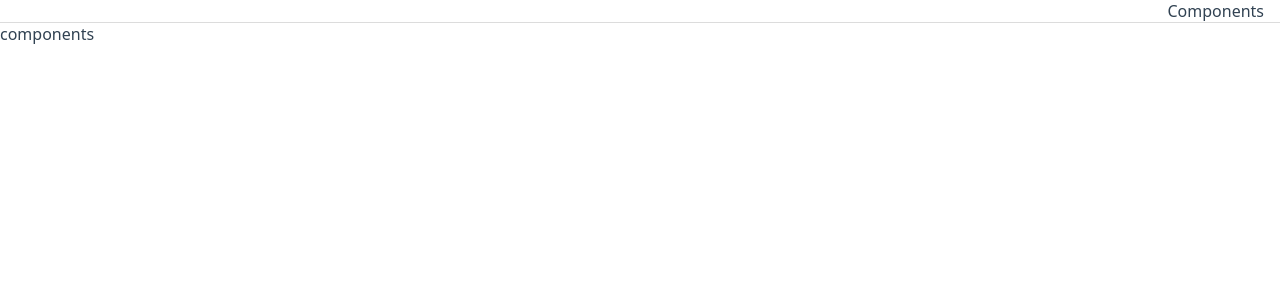
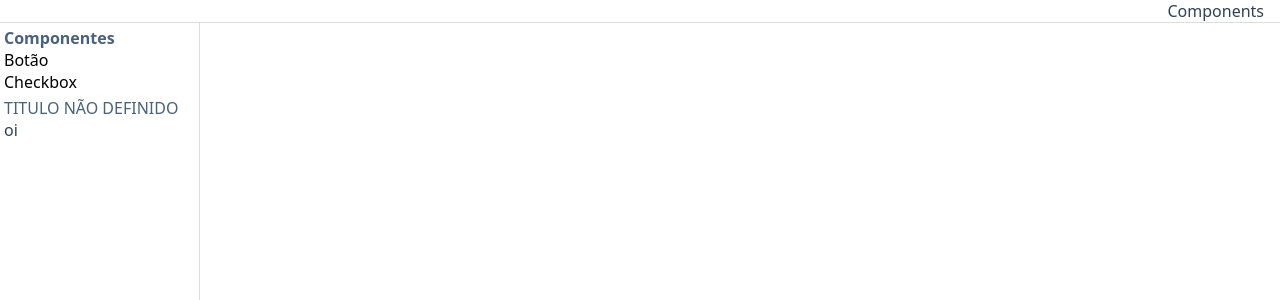
Before and after one commit to Leckller/vueasy, a Vue app: page /components in a window 1280 px wide. Shown: the top 300 px of the page. Built offline with nearby package versions, Linux system fonts and the light colour scheme; a web font is replaced by a local one.

Commit message:
feat: prototipo de sidebar com componentes (slot) diferentes

```diff
--- /dev/null
+++ b/src/components/sidebar/SideBarGroup.vue
@@ -0,0 +1,33 @@
+<script setup lang="ts">
+
+const props = defineProps({
+    groupName: { type: String, default: "" },
+})
+
+</script>
+
+<template>
+
+    <div class="side-bar-group">
+
+        <p class="title">
+            {{ groupName }}
+        </p>
+
+        <slot />
+
+    </div>
+
+</template>
+
+<style scoped>
+.side-bar-group {
+    display: flex;
+    flex-direction: column;
+}
+
+.title {
+    font-weight: 600;
+    filter: brightness(1.5);
+}
+</style>
--- a/src/components/sidebar/Sidebar.vue
+++ b/src/components/sidebar/Sidebar.vue
@@ -22,7 +22,10 @@
 .sidebar {
     display: flex;
     flex-direction: column;
+    height: 100%;
+    width: 200px;
     gap: 4px;
     padding: 4px;
+    border-right: solid 1px gainsboro;
 }
 </style>
--- /dev/null
+++ b/src/components/sidebar/SidebarColapseGroup.vue
@@ -0,0 +1,34 @@
+<script setup lang="ts">
+
+const props = defineProps({
+    title: { default: "TITULO NÃO DEFINIDO", type: String }
+})
+
+</script>
+
+<template>
+
+    <div class="sidebar-colapse-group">
+
+        <p class="sidebar-colapse-group-title">
+            {{ title }}
+        </p>
+
+        <div>
+            <slot />
+        </div>
+
+    </div>
+
+</template>
+
+<style scoped>
+.sidebar-colapse-group {
+    display: flex;
+    flex-direction: column;
+}
+
+.sidebar-colapse-group-title {
+    filter: brightness(1.5);
+}
+</style>
--- a/src/router/index.ts
+++ b/src/router/index.ts
@@ -1,4 +1,4 @@
-import Components from '@/views/Components.vue'
+import Components from '@/views/components-view/index.vue'
 import Home from '@/views/Home.vue'
 import { createRouter, createWebHistory, type RouteRecordRaw } from 'vue-router'
 
--- a/src/views/Components.vue
+++ /dev/null
@@ -1,7 +0,0 @@
-<template>
-    <div>
-        <p>
-            components
-        </p>
-    </div>
-</template>
--- /dev/null
+++ b/src/views/components-view/index.vue
@@ -0,0 +1,30 @@
+<script setup lang="ts">
+import Link from '@/components/links/Link.vue';
+import Sidebar from '@/components/sidebar/Sidebar.vue';
+import SidebarColapseGroup from '@/components/sidebar/SidebarColapseGroup.vue';
+import SideBarGroup from '@/components/sidebar/SideBarGroup.vue';
+
+</script>
+
+<template>
+
+    <Sidebar>
+
+        <template #body>
+
+            <SideBarGroup group-name="Componentes">
+
+                <Link>Botão</Link>
+                <Link>Checkbox</Link>
+
+            </SideBarGroup>
+
+            <SidebarColapseGroup>
+                oi
+            </SidebarColapseGroup>
+
+        </template>
+
+    </Sidebar>
+
+</template>
```
